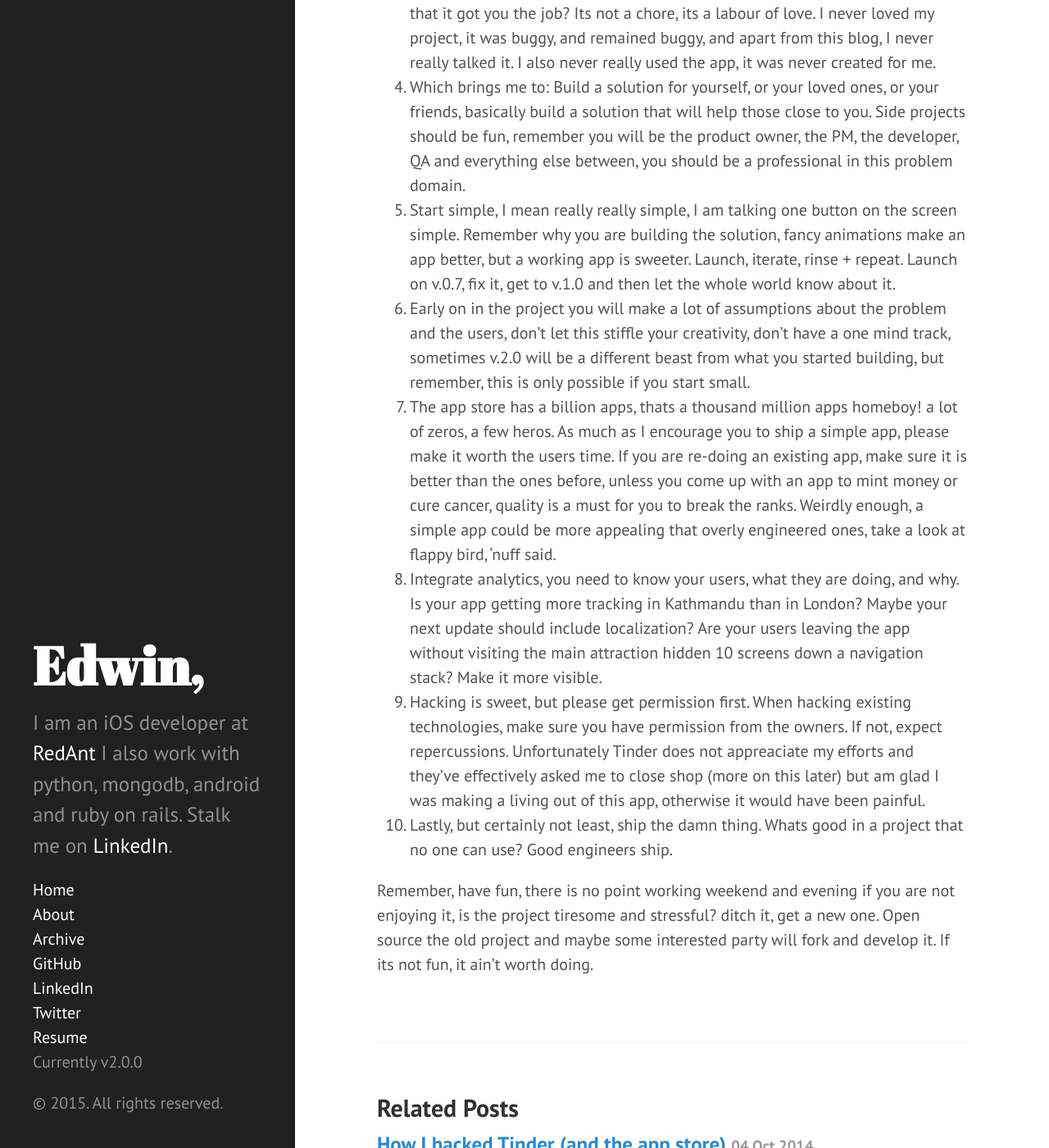
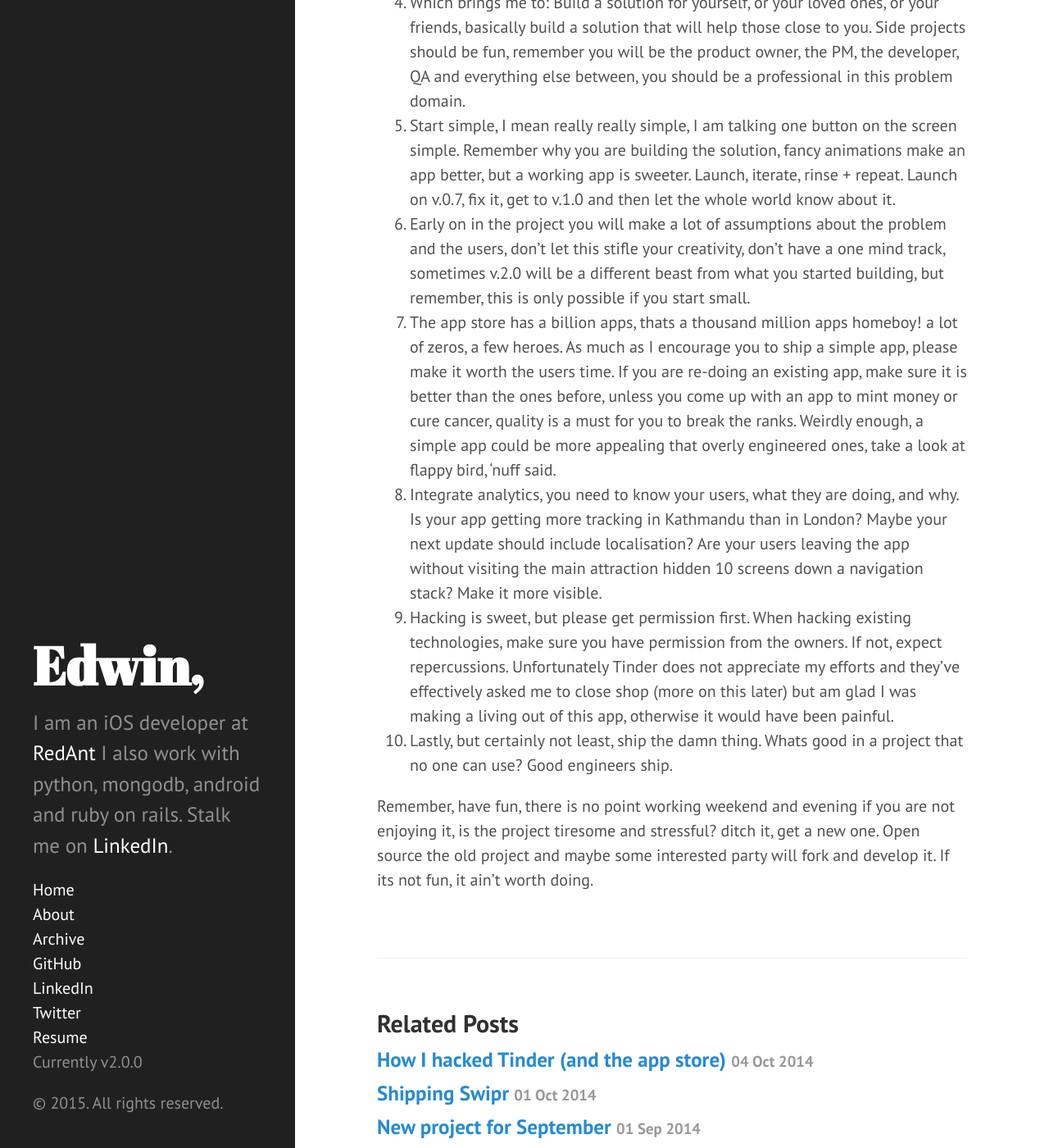
Before and after one commit to edwinbosire/edwinbosire.github.io, a Jekyll site: the page built from _posts/2015-05-13-10_lessons_i_learnt_from_my_side_projects.md, in a window 1280 px wide and 1400 px high, scrolled down 999 px. Shown: the whole window at 82% size. Built offline with Jekyll 4.4.1, drawn with Linux system fonts in a browser that asks for light colours; some of the changed text lies outside the part shown.

Commit message:
Spelling errors rectified

```diff
--- a/_posts/2015-05-13-10_lessons_i_learnt_from_my_side_projects.md
+++ b/_posts/2015-05-13-10_lessons_i_learnt_from_my_side_projects.md
@@ -18,10 +17,10 @@
 3. Be proud of your project, ask yourself this, if you were invited to an interview at Facebook, would you be able to talk about your project with so much passion that it got you the job? Its not a chore, its a labour of love. I never loved my project, it was buggy, and remained buggy, and apart from this blog, I never really talked it. I also never really used the app, it was never created for me.
 4. Which brings me to: Build a solution for yourself, or your loved ones, or your friends, basically build a solution that will help those close to you. Side projects should be fun, remember you will be the product owner, the PM, the developer, QA and everything else between, you should be a professional in this problem domain.
 5. Start simple, I mean really really simple, I am talking one button on the screen simple. Remember why you are building the solution, fancy animations make an app better, but a working app is sweeter. Launch, iterate, rinse + repeat. Launch on v.0.7, fix it, get to v.1.0 and then let the whole world know about it.
-6. Early on in the project you will make a lot of assumptions about the problem and the users, don't let this stiffle your creativity, don't have a one mind track, sometimes v.2.0 will be a different beast from what you started building, but remember, this is only possible if you start small.
-7. The app store has a billion apps, thats a thousand million apps homeboy! a lot of zeros, a few heros. As much as I encourage you to ship a simple app, please make it worth the users time. If you are re-doing an existing app, make sure it is better than the ones before, unless you come up with an app to mint money or cure cancer, quality is a must for you to break the ranks. Weirdly enough, a simple app could be more appealing that overly engineered ones, take a look at flappy bird, 'nuff said.
-8. Integrate analytics, you need to know your users, what they are doing, and why. Is your app getting more tracking in Kathmandu than in London? Maybe your next update should include localization? Are your users leaving the app without visiting the main attraction hidden 10 screens down a navigation stack? Make it more visible.
-9. Hacking is sweet, but please get permission first. When hacking existing technologies, make sure you have permission from the owners. If not, expect repercussions. Unfortunately Tinder does not appreaciate my efforts and they've effectively asked me to close shop (more on this later) but am glad I was making a living out of this app, otherwise it would have been painful.
+6. Early on in the project you will make a lot of assumptions about the problem and the users, don't let this stifle your creativity, don't have a one mind track, sometimes v.2.0 will be a different beast from what you started building, but remember, this is only possible if you start small.
+7. The app store has a billion apps, thats a thousand million apps homeboy! a lot of zeros, a few heroes. As much as I encourage you to ship a simple app, please make it worth the users time. If you are re-doing an existing app, make sure it is better than the ones before, unless you come up with an app to mint money or cure cancer, quality is a must for you to break the ranks. Weirdly enough, a simple app could be more appealing that overly engineered ones, take a look at flappy bird, 'nuff said.
+8. Integrate analytics, you need to know your users, what they are doing, and why. Is your app getting more tracking in Kathmandu than in London? Maybe your next update should include localisation? Are your users leaving the app without visiting the main attraction hidden 10 screens down a navigation stack? Make it more visible.
+9. Hacking is sweet, but please get permission first. When hacking existing technologies, make sure you have permission from the owners. If not, expect repercussions. Unfortunately Tinder does not appreciate my efforts and they've effectively asked me to close shop (more on this later) but am glad I was making a living out of this app, otherwise it would have been painful.
 10. Lastly, but certainly not least, ship the damn thing. Whats good in a project that no one can use? Good engineers ship.
 
 Remember, have fun, there is no point working weekend and evening if you are not enjoying it, is the project tiresome and stressful? ditch it, get a new one. Open source the old project and maybe some interested party will fork and develop it. If its not fun, it ain't worth doing.
```
Also changed, not shown: other parts of _posts/2015-05-13-10_lessons_i_learnt_from_my_side_projects.md (+2 -3 lines).
